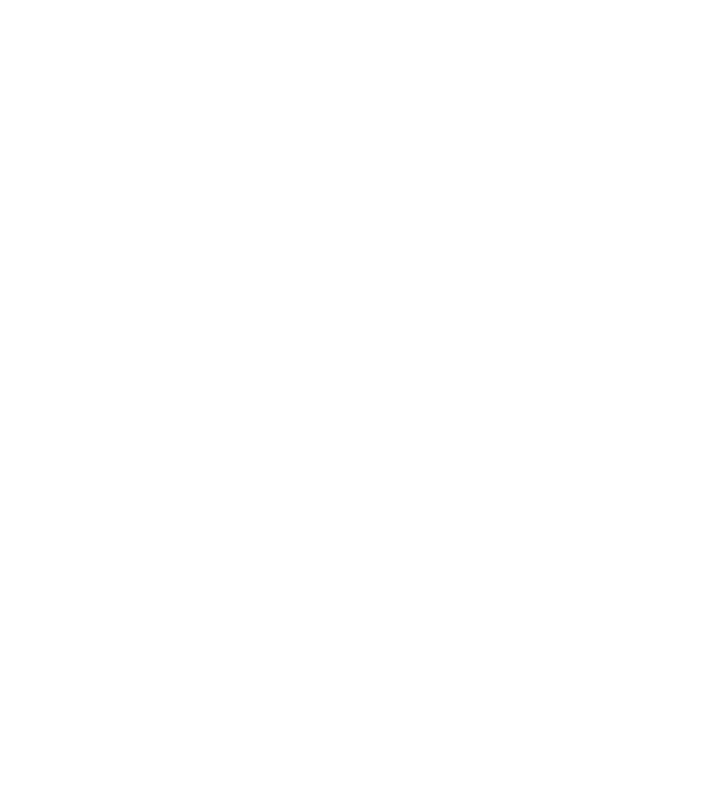
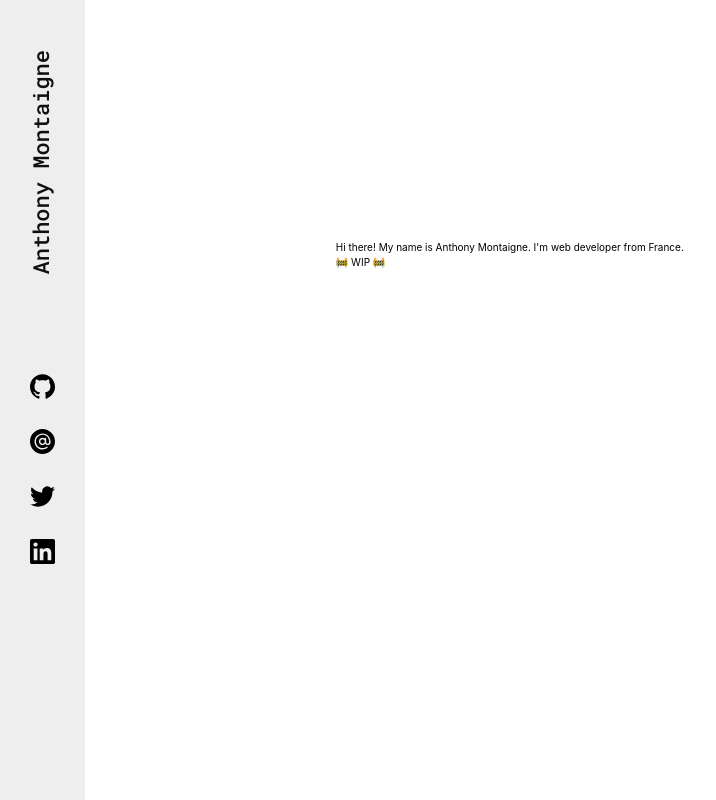
Before and after one commit to Fuzznimp/personal-website, a Next.js app: page / in a window 1280 px wide. Shown: the whole page, without its empty margins (0-716 px from the left). Built offline with nearby package versions, Linux system fonts and the light colour scheme.

Commit message:
Added layout

```diff
--- a/src/components/Icons/linkedin.tsx
+++ b/src/components/Icons/linkedin.tsx
@@ -1,6 +1,6 @@
 import React from "react";
 
-export const Linkedin: React.FC = () => {
+export const LinkedinIcon: React.FC = () => {
   return (
     <svg viewBox="0 0 24 24" xmlns="http://www.w3.org/2000/svg">
       <path d="M20.447 20.452h-3.554v-5.569c0-1.328-.027-3.037-1.852-3.037-1.853 0-2.136 1.445-2.136 2.939v5.667H9.351V9h3.414v1.561h.046c.477-.9 1.637-1.85 3.37-1.85 3.601 0 4.267 2.37 4.267 5.455v6.286zM5.337 7.433a2.062 2.062 0 01-2.063-2.065 2.064 2.064 0 112.063 2.065zm1.782 13.019H3.555V9h3.564v11.452zM22.225 0H1.771C.792 0 0 .774 0 1.729v20.542C0 23.227.792 24 1.771 24h20.451C23.2 24 24 23.227 24 22.271V1.729C24 .774 23.2 0 22.222 0h.003z" />
--- /dev/null
+++ b/src/components/header.tsx
@@ -0,0 +1,38 @@
+import React from "react";
+
+import { LinkedinIcon } from "./Icons/Linkedin";
+import { GitHubIcon } from "./Icons/github";
+import { MailIcon } from "./Icons/mail";
+import { TwitterIcon } from "./Icons/twitter";
+
+export const Header: React.FC = () => {
+  return (
+    <div className="h-96 md:h-screen p-12 bg-contrastCopy flex flex-col justify-between border-r-0">
+      <section>
+        <h1 className="mb-0 md:my-8 text-center md:text-left vertical-rl md:transform md:rotate-180">
+          Anthony Montaigne
+        </h1>
+        <div className="flex md:block justify-evenly md:mt-40">
+          <a href="https://github.com/Fuzznimp" className="block my-12 w-10">
+            <GitHubIcon />
+          </a>
+          <a href="mailto:anthony@montaigne.dev" className="block my-12 w-10">
+            <MailIcon />
+          </a>
+          <a
+            href="https://twitter.com/anthomontaigne"
+            className="block my-12 w-10"
+          >
+            <TwitterIcon />
+          </a>
+          <a
+            href="https://www.linkedin.com/in/anthony-montaigne-abb210176/"
+            className="block my-12 w-10"
+          >
+            <LinkedinIcon />
+          </a>
+        </div>
+      </section>
+    </div>
+  );
+};
--- /dev/null
+++ b/src/components/layout.tsx
@@ -0,0 +1,14 @@
+import React from "react";
+
+import { Header } from "./header";
+
+export const Layout: React.FC = ({ children }) => {
+  return (
+    <main className="w-full h-screen md:flex md:content-center md:items-center">
+      <Header />
+      <div className="w-full md:w-2/3 h-auto md:h-screen m-auto p-32 md:pt-96 overflow-auto">
+        {children}
+      </div>
+    </main>
+  );
+};
--- a/src/design-system/global-style.css
+++ b/src/design-system/global-style.css
@@ -10,6 +10,14 @@
     font-family: -apple-system, BlinkMacSystemFont, "Segoe UI", Roboto,
       Oxygen-Sans, Ubuntu, Cantarell, "Helvetica Neue", sans-serif;
   }
+
+  h1 {
+    color: theme("colors.primary");
+    font-size: theme("fontSize.xxl");
+    font-weight: theme("fontWeight.medium");
+    font-family: theme("fontFamily.robotoMono");
+    line-height: theme("lineHeight.none");
+  }
 }
 
 @tailwind components;
--- a/src/pages/_app.tsx
+++ b/src/pages/_app.tsx
@@ -1,7 +1,17 @@
 import type { AppProps } from "next/app";
+import React from "react";
+
+import { Layout } from "@src/components/layout";
+
+import "tailwindcss/tailwind.css";
+import "@src/design-system/global-style.css";
 
 const App: React.FC<AppProps> = ({ Component, pageProps }) => {
-  return <Component {...pageProps} />;
+  return (
+    <Layout>
+      <Component {...pageProps} />
+    </Layout>
+  );
 };
 
 export default App;
--- /dev/null
+++ b/src/pages/_document.tsx
@@ -0,0 +1,28 @@
+import Document, {
+  Html,
+  Main,
+  Head,
+  NextScript,
+  DocumentInitialProps,
+} from "next/document";
+import React from "react";
+
+export default class MyDocument extends Document<DocumentInitialProps> {
+  render(): JSX.Element {
+    return (
+      <Html lang="en">
+        <Head>
+          <link
+            href="https://fonts.googleapis.com/css2?family=Roboto+Mono:ital,wght@0,400;0,500;1,400;1,500&display=swap"
+            rel="stylesheet"
+          />
+          <meta name="theme-color" content="#ffffff" />
+        </Head>
+        <body>
+          <Main />
+          <NextScript />
+        </body>
+      </Html>
+    );
+  }
+}
--- a/src/pages/index.tsx
+++ b/src/pages/index.tsx
@@ -2,7 +2,15 @@ import type { NextPage } from "next";
 import React from "react";
 
 const Home: NextPage = () => {
-  return <React.Fragment />;
+  return (
+    <React.Fragment>
+      <p>
+        Hi there! My name is Anthony Montaigne. I&apos;m web developer from
+        France.
+      </p>
+      <p>🚧 WIP 🚧</p>
+    </React.Fragment>
+  );
 };
 
 export default Home;
--- a/tailwind.config.js
+++ b/tailwind.config.js
@@ -1,11 +1,49 @@
+// eslint-disable-next-line @typescript-eslint/no-var-requires
+const plugin = require("tailwindcss/plugin");
+
 module.exports = {
   purge: ["./src/pages/**/*.tsx", "./src/components/**/*.tsx"],
   darkMode: false,
   theme: {
-    extend: {},
+    colors: {
+      primary: "#101010",
+      secondary: "#666",
+      background: "#eaeaea",
+      contrastCopy: "#EEEEEE",
+      lightGrey: "#666",
+    },
+    fontSize: {
+      xs: "1rem",
+      s: "1.2rem",
+      m: "1.4rem",
+      base: "1.6rem",
+      l: "1.8rem",
+      xl: "2rem",
+      xxl: "2.2rem",
+    },
+    extend: {
+      fontFamily: {
+        roboto: "'Roboto', sans-serif",
+        robotoMono: "'Roboto Mono', sans-serif",
+      },
+    },
   },
   variants: {
     extend: {},
   },
-  plugins: [],
+  plugins: [
+    plugin(function ({ addUtilities }) {
+      addUtilities({
+        ".horizontal-tb": {
+          writingMode: "horizontal-tb",
+        },
+        ".vertical-rl": {
+          writingMode: "vertical-rl",
+        },
+        ".vertical-lr": {
+          writingMode: "vertical-lr",
+        },
+      });
+    }),
+  ],
 };
```
